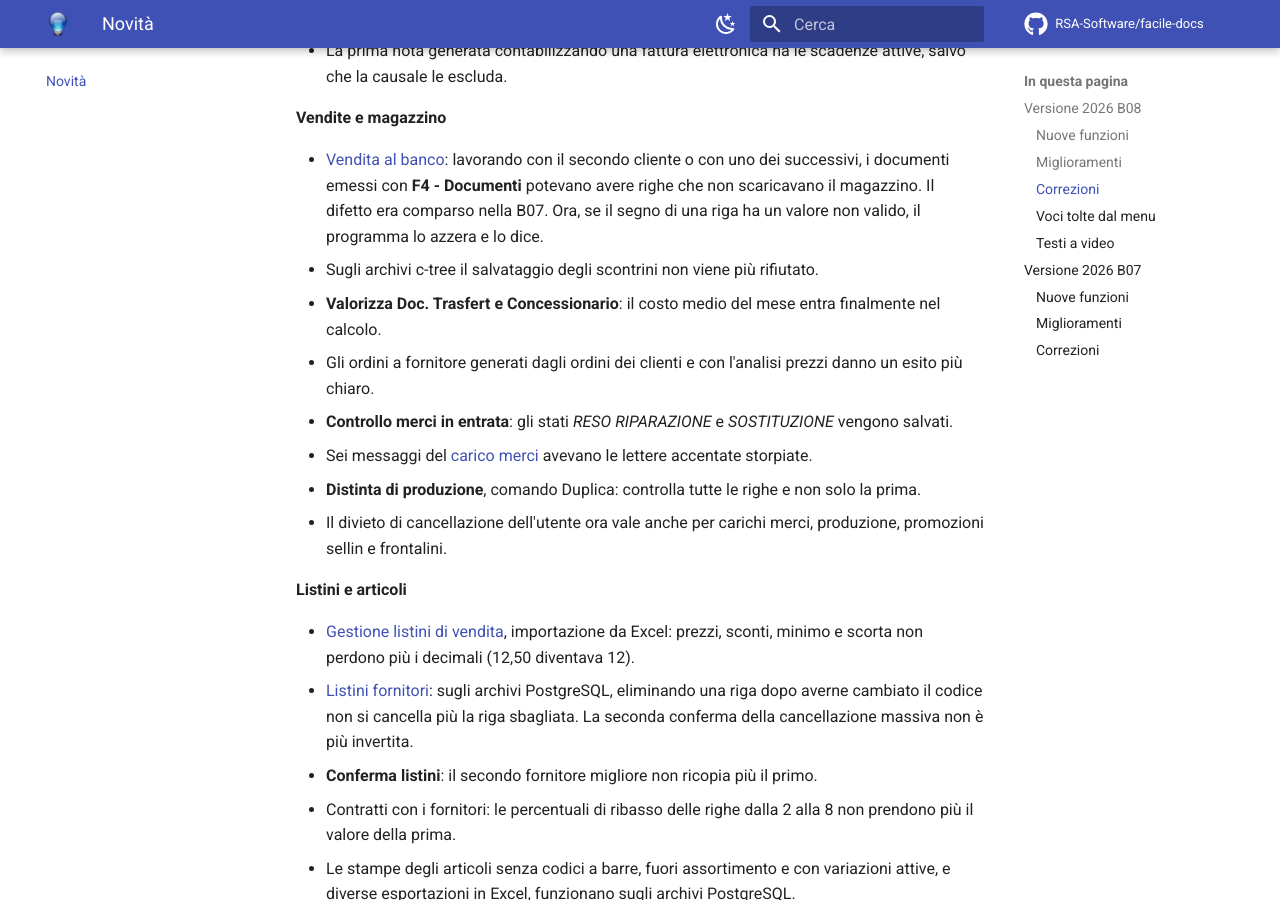
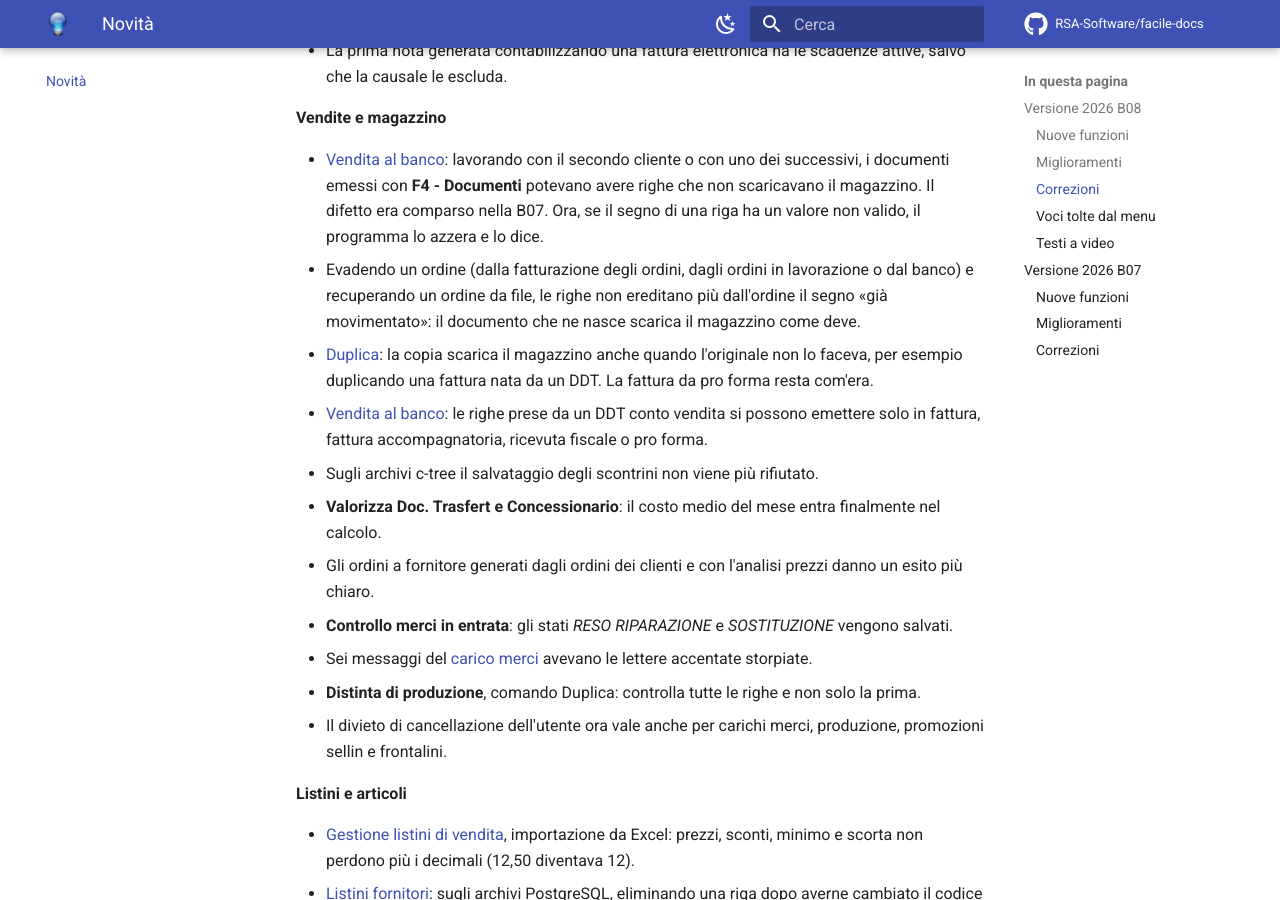
Before and after one commit to RSA-Software/facile-docs, an MkDocs documentation site: the page built from docs/novita/index.md, in a window 1280 px wide and 900 px high, scrolled down 3174 px. Built offline with MkDocs 1.6.1 and Material for MkDocs 9.7.7, drawn with Linux system fonts in a browser that asks for light colours; comment, search, counter and statistics services are not loaded.

Commit message:
Flag "gia' movimentato": evasione ordini, Duplica e conto vendita al banco
- vendita-al-banco: messaggio sulle righe da DDT conto vendita emesse su un
  documento non ammesso, e nota in "Fatturare quello che e' sul banco"
- esporta-duplica-documenti: la copia scarica sempre il magazzino, salvo la
  fattura da pro forma
- novita: tre correzioni in B08
- appendice dei messaggi rigenerata

Co-Authored-By: Claude Opus 5.5 (1M context) <noreply@anthropic.com>

```diff
--- a/docs/moduli/vendite/esporta-duplica-documenti.md
+++ b/docs/moduli/vendite/esporta-duplica-documenti.md
@@ -204,6 +204,15 @@ documento di partenza.
     che cambia è il numero, il registro e la data; il resto arriva identico e si
     corregge dopo.
 
+!!! note "La copia scarica sempre il magazzino"
+
+    Alcune righe non scaricano il magazzino perché lo ha già fatto un altro
+    documento: per esempio le righe di una fattura nata da un DDT, o da uno
+    scontrino. La copia quell'altro documento non ce l'ha, quindi le sue righe
+    **scaricano il magazzino** come quelle battute a mano. Fa eccezione la
+    **fattura da pro forma**, che non è una copia ma prende il posto della pro
+    forma: le sue righe si comportano come quelle della pro forma.
+
 !!! note "«Riezione D.D.T. da Palmare» è scritto così davvero"
 
     Il refuso è nella voce di menu del programma, in tutte le versioni: si legge
--- a/docs/moduli/vendite/vendita-al-banco.md
+++ b/docs/moduli/vendite/vendita-al-banco.md
@@ -154,6 +154,13 @@ Sul **Pos Touchscreen** lo stesso si fa con il tasto **Cliente**.
 4. Il documento nasce già con le righe del banco e si completa come un
    [documento di vendita](documento-di-vendita.md) qualsiasi.
 
+!!! note "Le righe del conto vendita vanno solo in fattura"
+
+    Le righe prese da un **DDT conto vendita** non scaricano il magazzino, perché
+    la merce è uscita con il DDT. Per questo si possono emettere solo in
+    fattura, fattura accompagnatoria, ricevuta fiscale o pro forma: scegliendo
+    un altro documento il programma si ferma e lo dice.
+
 ## Controlli e messaggi
 
 Sono molti, e quasi tutti si capiscono meglio sapendo **in che momento**
@@ -259,6 +266,7 @@ del cliente deve essere di 11 o 16 caratteri!*. Tutti finiscono con
 | Messaggio | Causa | Cosa fare |
 |---|---|---|
 | *Attenzione!<br><br>Su una riga il segno "Gia' movimentato" aveva un valore non valido ed e' stato azzerato.<br>La riga scarichera' il magazzino.* / *Attenzione!<br><br>Su … righe il segno "Gia' movimentato" aveva un valore non valido ed e' stato azzerato.<br>Le righe scaricheranno il magazzino.* | Premendo **F4 - Documenti**, il programma controlla il segno che dice se una riga ha già scaricato il magazzino. Quel segno può essere solo acceso o spento: qui aveva un valore diverso, e il programma lo ha spento. | Niente: le righe scaricheranno il magazzino come quelle battute a mano, che è il comportamento normale. Il messaggio non dovrebbe comparire: se lo vedi, segnalalo all'assistenza. |
+| *Attenzione!<br><br>Sul banco ci sono righe prese da un DDT conto vendita.<br>Si possono emettere solo in fattura, fattura accompagnatoria, ricevuta fiscale o pro forma.* | Con **F4 - Documenti** si è scelto un DDT, una bolla, un buono di consegna, un ordine o un preventivo, ma sul banco ci sono righe prese con **F6 - Dati ▸ DDT Conto Vendita**. Quella merce è già uscita con il DDT. | Premi di nuovo **F4** e scegli la fattura: le righe sono ancora sul banco. |
 
 ### Quando la cassa o la bilancia non rispondono
 
--- a/docs/novita/index.md
+++ b/docs/novita/index.md
@@ -158,6 +158,16 @@ cartella `log`.
   Documenti** potevano avere righe che non scaricavano il magazzino. Il difetto
   era comparso nella B07. Ora, se il segno di una riga ha un valore non valido,
   il programma lo azzera e lo dice.
+- Evadendo un ordine (dalla fatturazione degli ordini, dagli ordini in
+  lavorazione o dal banco) e recuperando un ordine da file, le righe non
+  ereditano più dall'ordine il segno «già movimentato»: il documento che ne
+  nasce scarica il magazzino come deve.
+- [Duplica](../moduli/vendite/esporta-duplica-documenti.md): la copia scarica
+  il magazzino anche quando l'originale non lo faceva, per esempio duplicando
+  una fattura nata da un DDT. La fattura da pro forma resta com'era.
+- [Vendita al banco](../moduli/vendite/vendita-al-banco.md): le righe prese da
+  un DDT conto vendita si possono emettere solo in fattura, fattura
+  accompagnatoria, ricevuta fiscale o pro forma.
 - Sugli archivi c-tree il salvataggio degli scontrini non viene più
   rifiutato.
 - **Valorizza Doc. Trasfert e Concessionario**: il costo medio del mese entra
```
Also changed, not shown: docs/appendici/messaggi-errore.md (+2 -1 lines).
